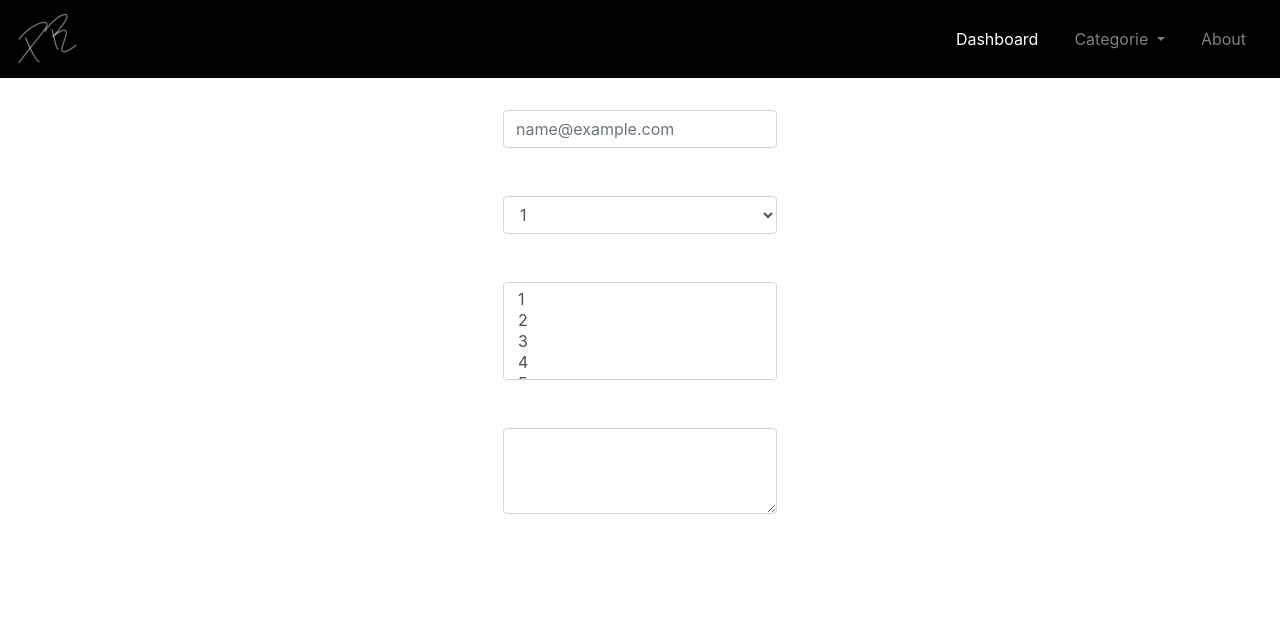
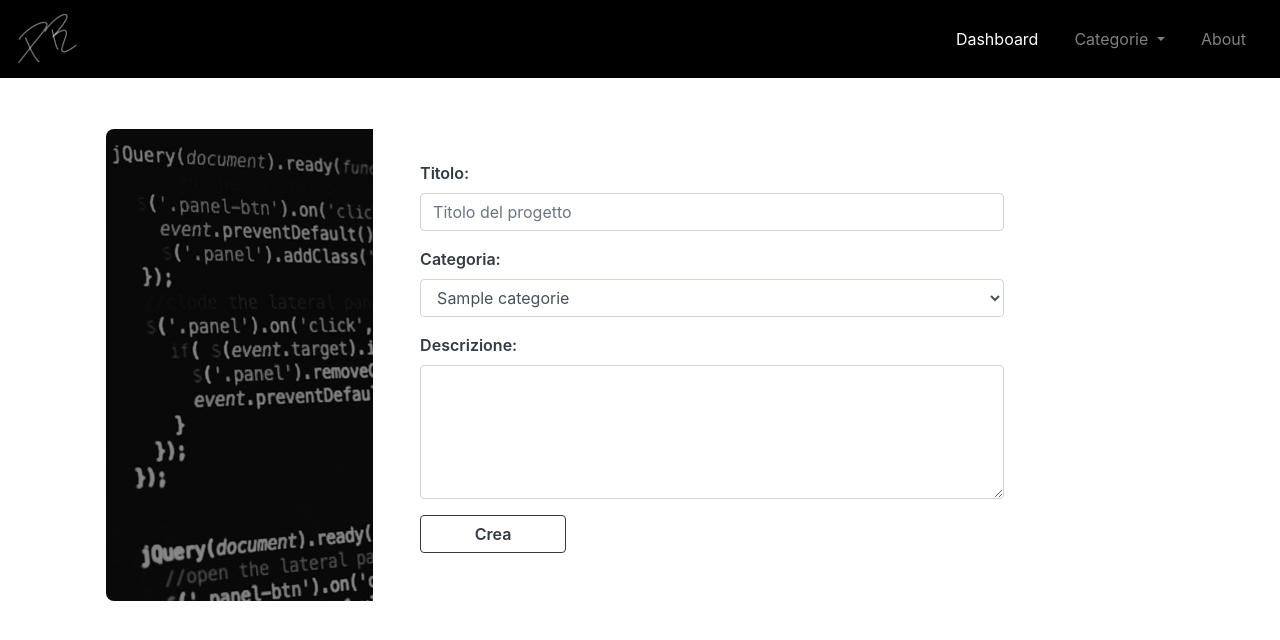
Before and after one commit to IlRabbino/MyProjectManager, a PHP site: page /Project/create.php in a window 1280 px wide. Shown: the top 640 px of the page. Run offline with PHP 8.4, Linux system fonts and the light colour scheme; tables that the repository leaves empty or names only in its code hold one stand-in row (values such as "Sample post").

Commit message:
19-04-20

```diff
--- a/Project/create.php
+++ b/Project/create.php
@@ -1,3 +1,4 @@
+<?php include '../connect.php';?>
 <!doctype html>
     <html lang="en">
     <head>
@@ -9,20 +10,21 @@
         <!-- Bootstrap CSS -->
         <link rel="stylesheet" href="https://stackpath.bootstrapcdn.com/bootstrap/4.3.1/css/bootstrap.min.css" integrity="sha384-ggOyR0iXCbMQv3Xipma34MD+dH/1fQ784/j6cY/iJTQUOhcWr7x9JvoRxT2MZw1T" crossorigin="anonymous">
         <link rel="stylesheet" href="../css/style.css">
+        <link rel="stylesheet" href="../css/form_style.css">
     </head>
     <body class="bg-body text-white">
 
     <!----------------------Project navbar section----------------------------->
 
         <nav class="navbar navbar-expand-lg navbar-dark bg-black">
-            <a class="navbar-brand" href="#"><img src="../img/logo.png" alt="logo"></a>
+            <a class="navbar-brand" href="../index.php"><img src="../img/logo.png" alt="logo"></a>
             <button class="navbar-toggler" type="button" data-toggle="collapse" data-target="#navbarNav" aria-controls="navbarNav" aria-expanded="false" aria-label="Toggle navigation">
                 <span class="navbar-toggler-icon"></span>
             </button>
             <div class="collapse navbar-collapse" id="navbarNav">
                 <ul class="navbar-nav ml-auto">
                     <li class="nav-item active">
-                        <a class="nav-link" href="#">Dashboard <span class="sr-only">(current)</span></a>
+                        <a class="nav-link" href="../index.php">Dashboard <span class="sr-only">(current)</span></a>
                     </li>
                     <li class="nav-item dropdown">
                         <a class="nav-link dropdown-toggle" href="#" id="navbarDropdown" role="button" data-toggle="dropdown" aria-haspopup="true" aria-expanded="false">
@@ -50,41 +52,53 @@
         </nav>
 
     <!----------------------Project creation form----------------------------->
-
-        <div class="container">
-            <div class="row justify-content-center">
-                <form>
+    <!--TODO: Aggiungere header-->
+    <div class="container contact">
+        <div class="row">
+            <div class="col-md-3 contact-bg">
+               <div class="contact-info">
+                    <!--<img src="https://image.ibb.co/kUASdV/contact-image.png" alt="image"/>
+                    <h2>Crea progetto</h2>
+                    <h4>Impegnati per assicurarti di portarlo a termine!</h4>-->
+                </div>
+            </div>
+            <div class="col-md-9">
+                <form class="contact-form" action="save.php" method="POST">
                     <div class="form-group">
-                        <label for="exampleFormControlInput1">Email address</label>
-                        <input type="email" class="form-control" id="exampleFormControlInput1" placeholder="name@example.com">
+                    <label class="control-label col-sm-2 text-dark" for="fname">Titolo:</label>
+                    <div class="col-sm-10">
+                        <input type="text" class="form-control" id="fname" placeholder="Titolo del progetto" name="nome">
+                    </div>
                     </div>
                     <div class="form-group">
-                        <label for="exampleFormControlSelect1">Example select</label>
-                        <select class="form-control" id="exampleFormControlSelect1">
-                        <option>1</option>
-                        <option>2</option>
-                        <option>3</option>
-                        <option>4</option>
-                        <option>5</option>
-                        </select>
+                        <label class="control-label col-sm-2 text-dark" for="lname">Categoria:</label>
+                        <div class="col-sm-10">
+                            <select class="form-control" id="sel1" name="categoria">
+                                <?php
+                                $query = "SELECT * FROM categorie";
+                                $result = $mysql->query($query);
+                                while($row = $result->fetch_assoc()):
+                                ?>
+                                <option><?php echo $row['nome'];?></option>
+                                <?php endwhile;?>
+                            </select>
+                        </div>
                     </div>
                     <div class="form-group">
-                        <label for="exampleFormControlSelect2">Example multiple select</label>
-                        <select multiple class="form-control" id="exampleFormControlSelect2">
-                        <option>1</option>
-                        <option>2</option>
-                        <option>3</option>
-                        <option>4</option>
-                        <option>5</option>
-                        </select>
+                    <label class="control-label col-sm-2 text-dark" for="comment">Descrizione:</label>
+                    <div class="col-sm-10">
+                        <textarea class="form-control" rows="5" id="comment" name="descrizione"></textarea>
+                    </div>
                     </div>
                     <div class="form-group">
-                        <label for="exampleFormControlTextarea1">Example textarea</label>
-                        <textarea class="form-control" id="exampleFormControlTextarea1" rows="3"></textarea>
+                    <div class="col-sm-offset-2 col-sm-10">
+                        <button type="submit" class="btn btn-outline-dark" name="save">Crea</button>
+                    </div>
                     </div>
                 </form>
             </div>
         </div>
+    </div>
 
         <!-- Optional JavaScript -->
         <!-- jQuery first, then Popper.js, then Bootstrap JS -->
--- /dev/null
+++ b/connect.php
@@ -0,0 +1,2 @@
+<?php
+$mysql = new mysqli('localhost', 'test', 'test', 'todo_db');
--- /dev/null
+++ b/css/form_style.css
@@ -0,0 +1,36 @@
+.contact{
+    padding: 4%;
+    height: 400px;
+}
+.contact-bg{
+    background: #ff9b00;
+    background-image: url('../img/contact-bg.jpg');
+    padding: 4%;
+    border-top-left-radius: 0.5rem;
+    border-bottom-left-radius: 0.5rem;
+}
+.contact-info{
+    margin-top:10%;
+}
+.contact-info img{
+    margin-bottom: 15%;
+}
+.contact-info h2{
+    margin-bottom: 10%;
+}
+.col-md-9{
+    background: #fff;
+    padding: 3%;
+    border-top-right-radius: 0.5rem;
+    border-bottom-right-radius: 0.5rem;
+}
+.contact-form label{
+    font-weight:600;
+}
+.contact-form button{
+    font-weight: 600;
+    width: 25%;
+}
+.contact-form button:focus{
+    box-shadow:none;
+}
--- a/index.php
+++ b/index.php
@@ -1,3 +1,4 @@
+<?php include 'connect.php';?>
 <!doctype html>
     <html lang="en">
     <head>
@@ -31,7 +32,7 @@
                         </a>
                         <div class="dropdown-menu" aria-labelledby="navbarDropdown">
                             <?php
-                                $mysql = new mysqli('localhost', 'test', 'test', 'todo_db');
+
                                 $query = "SELECT * FROM categorie";
                                 $result = $mysql->query($query);
                                 while($row = $result->fetch_assoc()):
```
Also changed, not shown: Project/save.php (+23 -0 lines), Project/test.php (added, +12 -0 lines), img/contact-bg.jpg (added).
